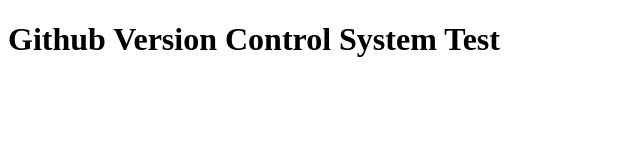
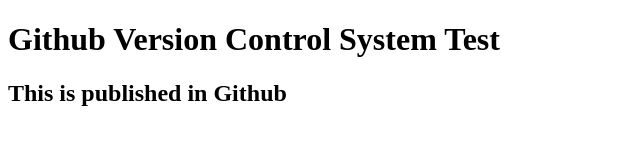
Before and after one commit to mohdazlanabas/Github_Test, a plain HTML site: page index.html in a window 1280 px wide. Shown: the whole page, without its empty margins (0-640 px from the left). Drawn offline with Linux system fonts and the light colour scheme.

Commit message:
Update II

```diff
--- a/index.html
+++ b/index.html
@@ -8,5 +8,6 @@
 </head>
 <body>
     <h1>Github Version Control System Test</h1>
+    <h2>This is published in Github</h2>
 </body>
 </html>
```
